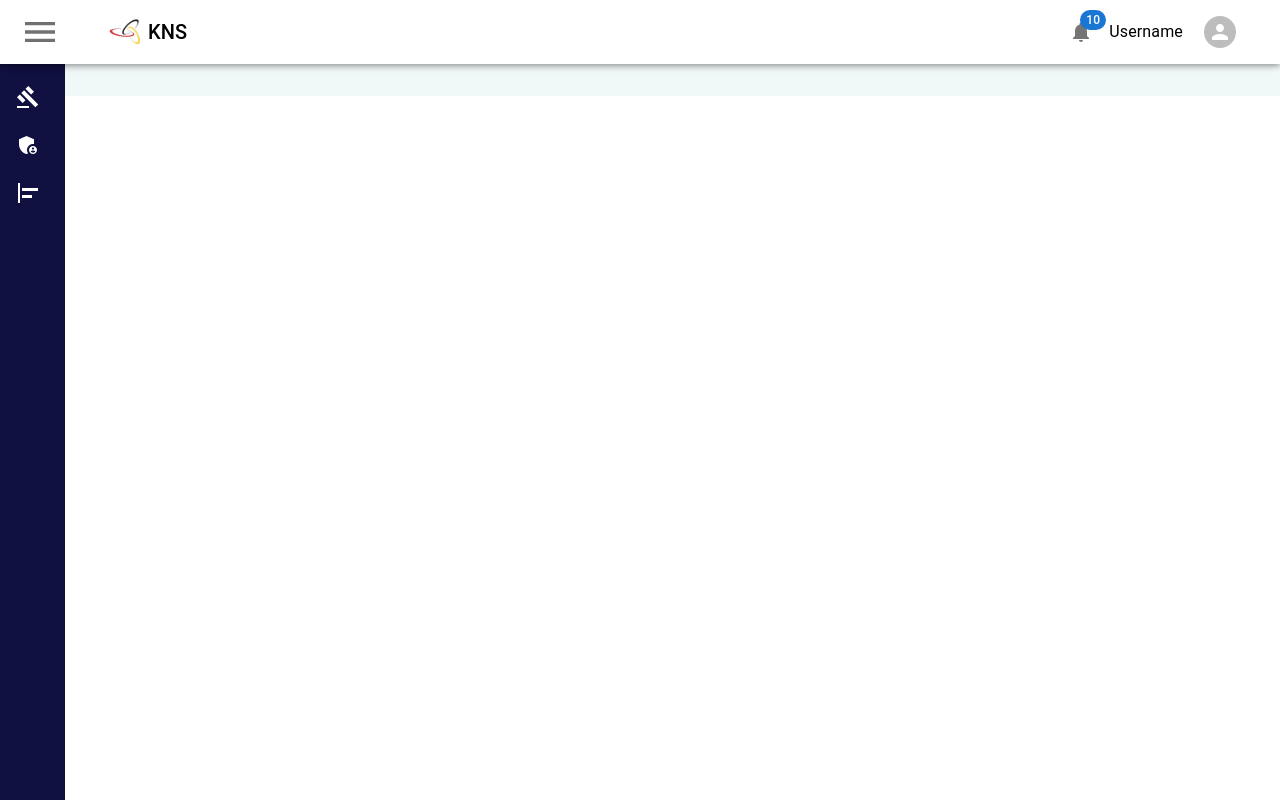
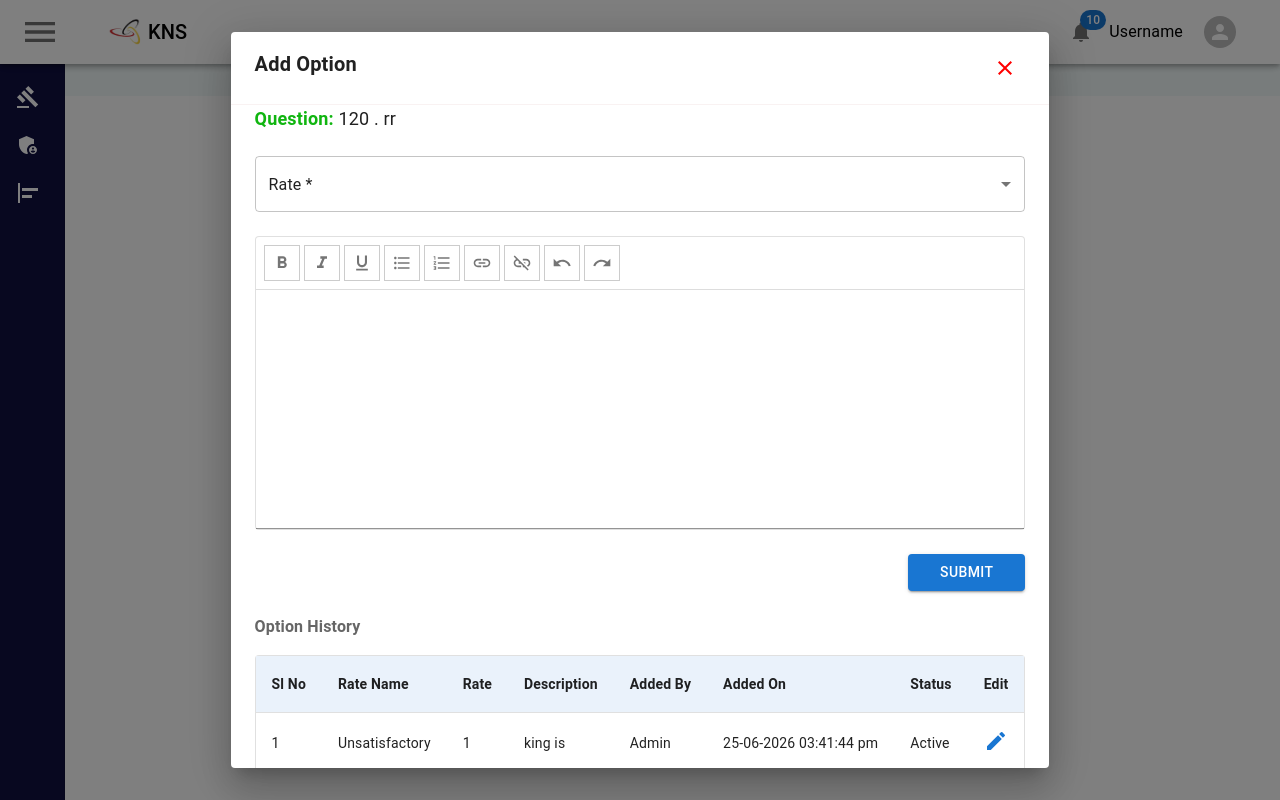
Before and after one commit to harshuharshi222-hash/react-js-project, a React (Vite) app: page /AppraisalQuestion/index/AddOption in a window 1280 px wide. Built offline with nearby package versions, Linux system fonts and the light colour scheme.

Commit message:
addoption create/

```diff
--- a/package.json
+++ b/package.json
@@ -16,10 +16,14 @@
     "@mui/material": "^9.0.1",
     "@reduxjs/toolkit": "^2.12.0",
     "@tanstack/react-table": "^8.21.3",
+    "@tiptap/react": "^3.27.1",
+    "@tiptap/starter-kit": "^3.27.1",
     "axios": "^1.18.1",
     "formik": "^2.4.9",
+    "quill": "^2.0.3",
     "react": "^19.2.5",
     "react-dom": "^19.2.5",
+    "react-quill-new": "^3.8.3",
     "react-redux": "^9.3.0",
     "react-router-dom": "^7.15.1",
     "react-router-hash-link": "^2.4.3",
--- /dev/null
+++ b/src/Pages/AppraisalQuestion/addOption.jsx
@@ -0,0 +1,86 @@
+
+import React from "react";
+import {
+  Dialog,DialogTitle,DialogContent,Box,Typography,IconButton,
+  FormControl,Select,MenuItem,Paper,Button,
+  Table,TableHead,TableRow,TableCell,TableBody,TextField,
+  InputLabel
+} from "@mui/material";
+import CloseIcon from "@mui/icons-material/Close";
+import EditIcon from "@mui/icons-material/Edit";
+import FormatBoldIcon from "@mui/icons-material/FormatBold";
+import FormatItalicIcon from "@mui/icons-material/FormatItalic";
+import FormatUnderlinedIcon from "@mui/icons-material/FormatUnderlined";
+import FormatListBulletedIcon from "@mui/icons-material/FormatListBulleted";
+import FormatListNumberedIcon from "@mui/icons-material/FormatListNumbered";
+import LinkIcon from "@mui/icons-material/Link";
+import LinkOffIcon from "@mui/icons-material/LinkOff";
+import UndoIcon from "@mui/icons-material/Undo";
+import RedoIcon from "@mui/icons-material/Redo";
+
+import { useNavigate } from "react-router-dom";
+
+export default function AddOption({open=true,onClose=()=>{}}){
+
+
+
+      const navigate = useNavigate();
+
+        const AppraisalQuestion = () => {
+          navigate("/AppraisalQuestion/index");
+        };
+
+ const [rate,setRate]=React.useState("");
+ const [text,setText]=React.useState("");
+ const rows=[{id:1,rateName:"Unsatisfactory",rate:"1",description:"king is",addedBy:"Admin",addedOn:"25-06-2026 03:41:44 pm",status:"Active"}];
+ const Tool=({children})=><IconButton size="small" sx={{border:"1px solid #ccc",borderRadius:0,width:36,height:36}}>{children}</IconButton>;
+ return(
+ <Dialog open={open} maxWidth={false} PaperProps={{sx:{width:"100%",maxWidth:2000,borderRadius:2}}}>
+  <DialogTitle sx={{display:"flex",justifyContent:"space-between",fontWeight:700,borderBottom:"1px solid #f9f2f2"}}>
+   Add Option
+   <IconButton onClick={AppraisalQuestion}><CloseIcon sx={{color:"red"}}/></IconButton>
+  </DialogTitle>
+  <DialogContent sx={{p:3}}>
+   <Typography sx={{mb:3,fontSize:18}}><b style={{color:"#10b510"}}>Question:</b> 120 . rr</Typography>
+   <FormControl fullWidth sx={{mb:3}}>
+    <Select displayEmpty value={rate} onChange={e=>setRate(e.target.value)}>
+      <InputLabel value="" disabled>Rate *</InputLabel>
+
+    </Select>
+   </FormControl>
+   <Paper variant="outlined">
+    <Box sx={{display:"flex",gap:.5,p:1,borderBottom:"1px solid #ddd"}}>
+      <Tool><FormatBoldIcon fontSize="small"/></Tool><Tool><FormatItalicIcon fontSize="small"/></Tool>
+      <Tool><FormatUnderlinedIcon fontSize="small"/></Tool><Tool><FormatListBulletedIcon fontSize="small"/></Tool>
+      <Tool><FormatListNumberedIcon fontSize="small"/></Tool><Tool><LinkIcon fontSize="small"/></Tool>
+      <Tool><LinkOffIcon fontSize="small"/></Tool><Tool><UndoIcon fontSize="small"/></Tool><Tool><RedoIcon fontSize="small"/></Tool>
+    </Box>
+    <TextField multiline rows={10} fullWidth variant="standard" value={text} onChange={e=>setText(e.target.value)}
+      InputProps={{disableUnderline:true,sx:{p:2}}}/>
+   </Paper>
+   <Box sx={{display:"flex",justifyContent:"flex-end",my:3}}>
+    <Button variant="contained" sx={{px:4}}>SUBMIT</Button>
+   </Box>
+   <Typography sx={{fontWeight:700,color:"#666",mb:2}}>Option History</Typography>
+   <Paper variant="outlined">
+   <Table>
+    <TableHead>
+      <TableRow sx={{background:"#eaf2fb"}}>
+       <TableCell><b>Sl No</b></TableCell><TableCell><b>Rate Name</b></TableCell>
+       <TableCell><b>Rate</b></TableCell><TableCell><b>Description</b></TableCell>
+       <TableCell><b>Added By</b></TableCell><TableCell><b>Added On</b></TableCell>
+       <TableCell><b>Status</b></TableCell><TableCell><b>Edit</b></TableCell>
+      </TableRow>
+    </TableHead>
+    <TableBody>
+    {rows.map(r=><TableRow key={r.id}>
+      <TableCell>{r.id}</TableCell><TableCell>{r.rateName}</TableCell><TableCell>{r.rate}</TableCell>
+      <TableCell>{r.description}</TableCell><TableCell>{r.addedBy}</TableCell><TableCell>{r.addedOn}</TableCell>
+      <TableCell>{r.status}</TableCell><TableCell><EditIcon color="primary"/></TableCell>
+    </TableRow>)}
+    </TableBody>
+   </Table>
+   </Paper>
+  </DialogContent>
+ </Dialog>);
+}
--- a/src/Pages/AppraisalQuestion/index.jsx
+++ b/src/Pages/AppraisalQuestion/index.jsx
@@ -441,11 +441,16 @@ const columns = useMemo(
       accessorKey: "option",
       header: "Option",
          size: 200,
-           cell: () => (
-          <InfoIcon
-            sx={{ color: "#1976d2", fontSize: 18, cursor: "pointer" }}
-          />
-        ),
+       cell: ({ row }) => (
+    <InfoIcon
+      sx={{
+        color: "#1976d2",
+        fontSize: 18,
+        cursor: "pointer",
+      }}
+      onClick={() => handleOptionInfo(row)}
+    />
+  ),
     },
     {
       accessorKey: "added_by",
@@ -510,6 +515,15 @@ const table = useReactTable({
     },
   });
 };
+
+     const handleOptionInfo = (row) => {
+  navigate("/AppraisalQuestion/index/AddOption", {
+    state: {
+      question: row.original,
+    },
+  });
+};
+
 
 
 
--- a/src/components/model.jsx
+++ b/src/components/model.jsx
@@ -62,6 +62,7 @@ import { Outlet } from "react-router-dom";
 import AppraisalQuestion from '../Pages/AppraisalQuestion/index.jsx';
 import AddAppraisalQuestion from '../Pages/AppraisalQuestion/Form.jsx';
 import AddDesignation from "../Pages/AppraisalQuestion/addDesignation.jsx";
+import AddOption from '../Pages/AppraisalQuestion/addOption.jsx';
 
 
 
@@ -325,7 +326,7 @@ export default function MiniDrawer() {
                     <Route path="/AppraisalQuestion/index" element={<AppraisalQuestion/>} />
                     <Route path="/AppraisalQuestion/index/Form" element={<AddAppraisalQuestion/>} />
                       <Route path="/AppraisalQuestion/index/AddDesignation" element={<AddDesignation />} />
-
+                    <Route path="/AppraisalQuestion/index/AddOption" element={<AddOption />} />
                     </Routes>
 
 
```
Also changed, not shown: 1 other file (tests, documents, lock files or other folders).
